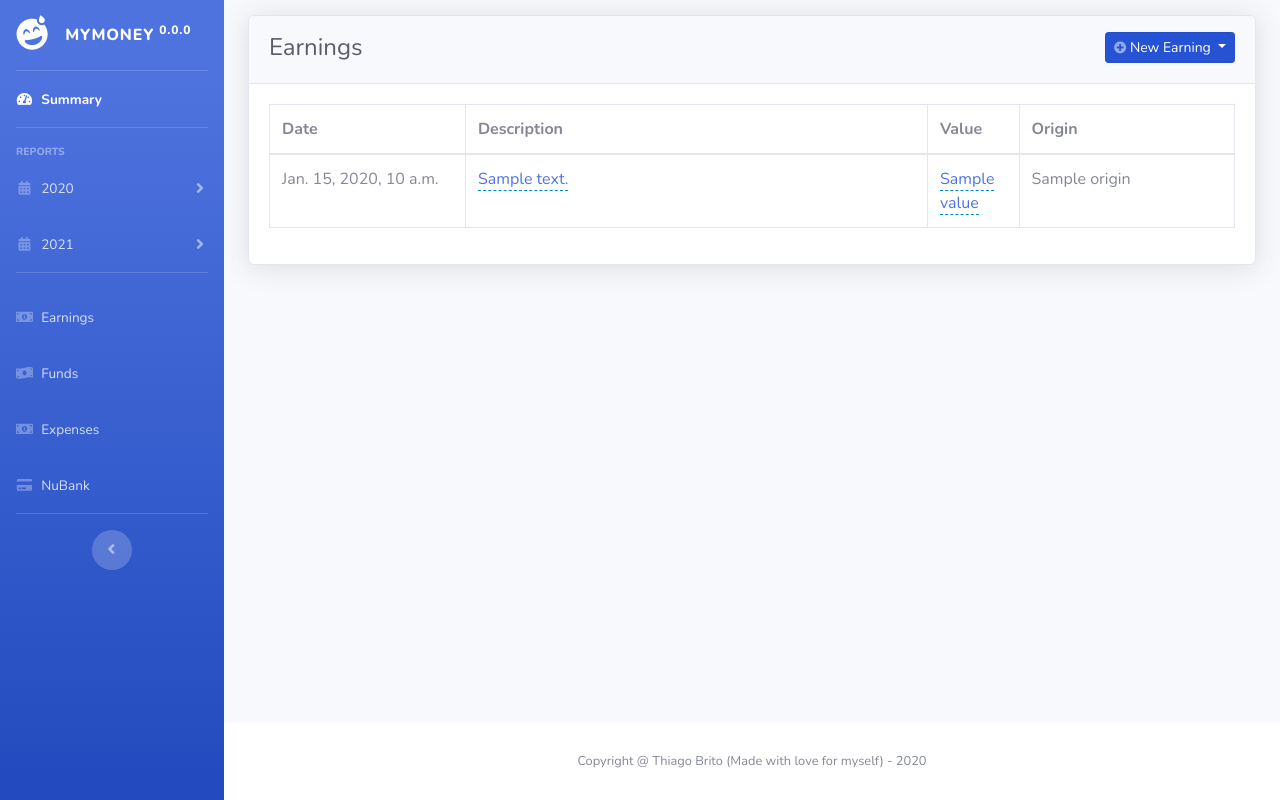
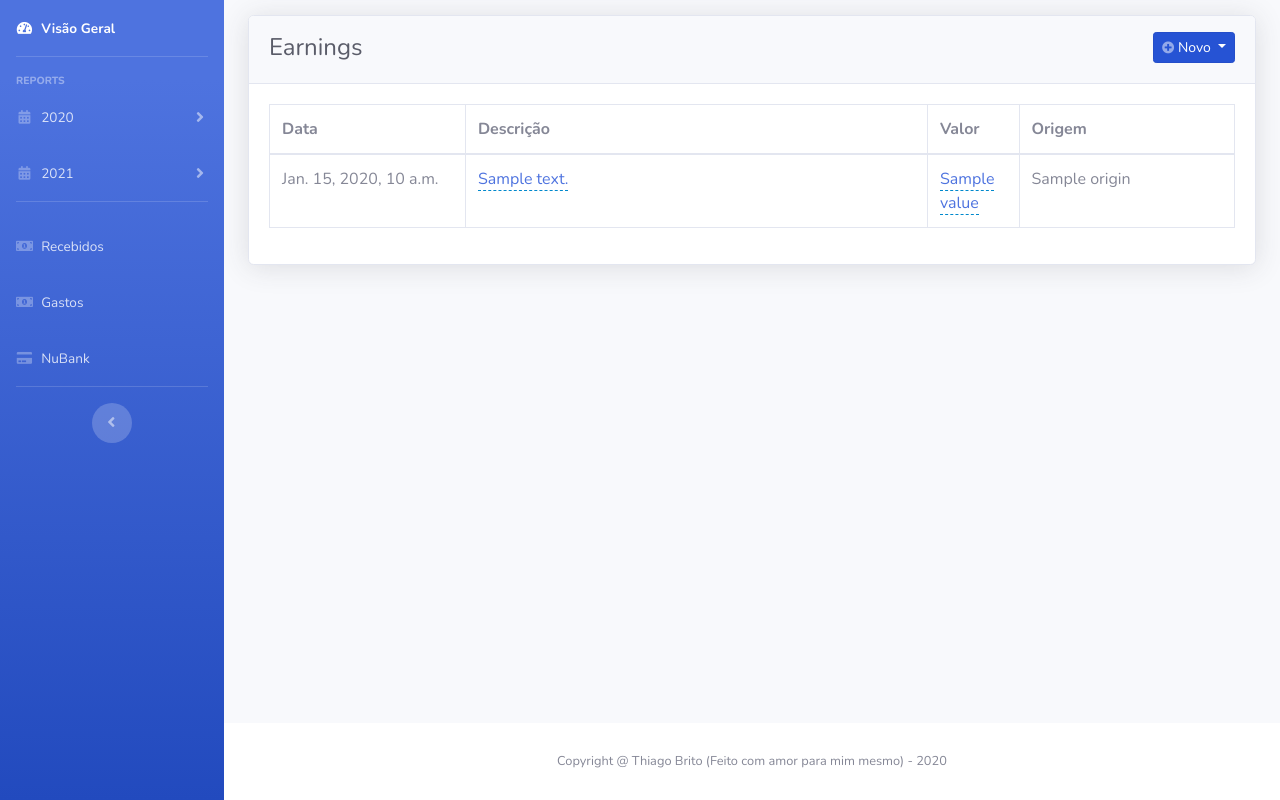
Before and after one commit to thiagobrito/mymoney, a Django app: template mymoney/core/templates/earnings.html in a window 1280 px wide. Run offline with Django 3.2, Linux system fonts and the light colour scheme; a user stored in the database is signed in; tables that the repository leaves empty hold one stand-in row (values such as "Sample post"); the template is opened without the code that fills it: most values are stand-ins (such as "Sample title", 1, 10 or a date in 2020); parts of the project's set-up code (start-up, migrations or seed data) failed here and were passed over; some libraries are stand-ins or nearby versions.

Commit message:
Tradução para portugues do projeto;

```diff
--- a/mymoney/core/templates/base.html
+++ b/mymoney/core/templates/base.html
@@ -37,22 +37,11 @@
     <!-- Sidebar -->
     <ul class="navbar-nav bg-gradient-primary sidebar sidebar-dark accordion" id="accordionSidebar">
 
-        <!-- Sidebar - Brand -->
-        <a class="sidebar-brand d-flex align-items-center justify-content-center" href="{% url 'index' %}">
-            <div class="sidebar-brand-icon rotate-n-15">
-                <i class="fas fa-grin-beam-sweat"></i>
-            </div>
-            <div class="sidebar-brand-text mx-3">MyMoney <sup>0.0.0</sup></div>
-        </a>
-
-        <!-- Divider -->
-        <hr class="sidebar-divider my-0">
-
         <!-- Nav Item - Dashboard -->
         <li class="nav-item active">
             <a class="nav-link" href="{% url 'index' %}">
                 <i class="fas fa-fw fa-tachometer-alt"></i>
-                <span>Summary</span></a>
+                <span>Visão Geral</span></a>
         </li>
 
         <!-- Divider -->
@@ -72,18 +61,18 @@
             </a>
             <div id="collapse2020" class="collapse" aria-labelledby="headingTwo" data-parent="#accordionSidebar">
                 <div class="bg-white py-2 collapse-inner rounded">
-                    <a class="collapse-item" href="{% url 'summary' month=1 year=2020 %}">January</a>
-                    <a class="collapse-item" href="{% url 'summary' month=2 year=2020 %}">Febuary</a>
-                    <a class="collapse-item" href="{% url 'summary' month=3 year=2020 %}">March</a>
-                    <a class="collapse-item" href="{% url 'summary' month=4 year=2020 %}">April</a>
-                    <a class="collapse-item" href="{% url 'summary' month=5 year=2020 %}">May</a>
-                    <a class="collapse-item" href="{% url 'summary' month=6 year=2020 %}">June</a>
-                    <a class="collapse-item" href="{% url 'summary' month=7 year=2020 %}">July</a>
-                    <a class="collapse-item" href="{% url 'summary' month=8 year=2020 %}">August</a>
-                    <a class="collapse-item" href="{% url 'summary' month=9 year=2020 %}">September</a>
-                    <a class="collapse-item" href="{% url 'summary' month=10 year=2020 %}">October</a>
-                    <a class="collapse-item" href="{% url 'summary' month=11 year=2020 %}">November</a>
-                    <a class="collapse-item" href="{% url 'summary' month=12 year=2020 %}">December</a>
+                    <a class="collapse-item" href="{% url 'summary' month=1 year=2020 %}">Janeiro</a>
+                    <a class="collapse-item" href="{% url 'summary' month=2 year=2020 %}">Fevereiro</a>
+                    <a class="collapse-item" href="{% url 'summary' month=3 year=2020 %}">Março</a>
+                    <a class="collapse-item" href="{% url 'summary' month=4 year=2020 %}">Abril</a>
+                    <a class="collapse-item" href="{% url 'summary' month=5 year=2020 %}">Maio</a>
+                    <a class="collapse-item" href="{% url 'summary' month=6 year=2020 %}">Junho</a>
+                    <a class="collapse-item" href="{% url 'summary' month=7 year=2020 %}">Julho</a>
+                    <a class="collapse-item" href="{% url 'summary' month=8 year=2020 %}">Agosto</a>
+                    <a class="collapse-item" href="{% url 'summary' month=9 year=2020 %}">Setembro</a>
+                    <a class="collapse-item" href="{% url 'summary' month=10 year=2020 %}">Outubro</a>
+                    <a class="collapse-item" href="{% url 'summary' month=11 year=2020 %}">Novembro</a>
+                    <a class="collapse-item" href="{% url 'summary' month=12 year=2020 %}">Dezembro</a>
                 </div>
             </div>
         </li>
@@ -97,18 +86,18 @@
             </a>
             <div id="collapse2021" class="collapse" aria-labelledby="headingTwo" data-parent="#accordionSidebar">
                 <div class="bg-white py-2 collapse-inner rounded">
-                    <a class="collapse-item" href="{% url 'summary' month=1 year=2021 %}">January</a>
-                    <a class="collapse-item" href="{% url 'summary' month=2 year=2021 %}">Febuary</a>
-                    <a class="collapse-item" href="{% url 'summary' month=3 year=2021 %}">March</a>
-                    <a class="collapse-item" href="{% url 'summary' month=4 year=2021 %}">April</a>
-                    <a class="collapse-item" href="{% url 'summary' month=5 year=2021 %}">May</a>
-                    <a class="collapse-item" href="{% url 'summary' month=6 year=2021 %}">June</a>
-                    <a class="collapse-item" href="{% url 'summary' month=7 year=2021 %}">July</a>
-                    <a class="collapse-item" href="{% url 'summary' month=8 year=2021 %}">August</a>
-                    <a class="collapse-item" href="{% url 'summary' month=9 year=2021 %}">September</a>
-                    <a class="collapse-item" href="{% url 'summary' month=10 year=2021 %}">October</a>
-                    <a class="collapse-item" href="{% url 'summary' month=11 year=2021 %}">November</a>
-                    <a class="collapse-item" href="{% url 'summary' month=12 year=2021 %}">December</a>
+                    <a class="collapse-item" href="{% url 'summary' month=1 year=2021 %}">Janeiro</a>
+                    <a class="collapse-item" href="{% url 'summary' month=2 year=2021 %}">Fevereiro</a>
+                    <a class="collapse-item" href="{% url 'summary' month=3 year=2021 %}">Março</a>
+                    <a class="collapse-item" href="{% url 'summary' month=4 year=2021 %}">Abril</a>
+                    <a class="collapse-item" href="{% url 'summary' month=5 year=2021 %}">Maio</a>
+                    <a class="collapse-item" href="{% url 'summary' month=6 year=2021 %}">Junho</a>
+                    <a class="collapse-item" href="{% url 'summary' month=7 year=2021 %}">Julho</a>
+                    <a class="collapse-item" href="{% url 'summary' month=8 year=2021 %}">Agosto</a>
+                    <a class="collapse-item" href="{% url 'summary' month=9 year=2021 %}">Setembro</a>
+                    <a class="collapse-item" href="{% url 'summary' month=10 year=2021 %}">Outubro</a>
+                    <a class="collapse-item" href="{% url 'summary' month=11 year=2021 %}">Novembro</a>
+                    <a class="collapse-item" href="{% url 'summary' month=12 year=2021 %}">Dezembro</a>
                 </div>
             </div>
         </li>
@@ -120,21 +109,14 @@
         <li class="nav-item">
             <a class="nav-link" href="{% url 'earnings' %}">
                 <i class="fas fa-fw fa-money-bill-alt"></i>
-                <span>Earnings</span></a>
-        </li>
-
-        <!-- Nav Item - Fund -->
-        <li class="nav-item">
-            <a class="nav-link" href="{% url 'funds' %}">
-                <i class="fas fa-fw fa-money-bill-wave"></i>
-                <span>Funds</span></a>
+                <span>Recebidos</span></a>
         </li>
 
         <!-- Nav Item - Expenses -->
         <li class="nav-item">
             <a class="nav-link" href="{% url 'expenses' %}">
                 <i class="fas fa-fw fa-money-bill-alt"></i>
-                <span>Expenses</span></a>
+                <span>Gastos</span></a>
         </li>
 
         <!-- Nav Item - NuBank -->
@@ -173,7 +155,7 @@
         <footer class="sticky-footer bg-white">
             <div class="container my-auto">
                 <div class="copyright text-center my-auto">
-                    <span>Copyright @ Thiago Brito (Made with love for myself) - 2020</span>
+                    <span>Copyright @ Thiago Brito (Feito com amor para mim mesmo) - 2020</span>
                 </div>
             </div>
         </footer>
@@ -203,8 +185,8 @@
             </div>
             <div class="modal-body">Select "Logout" below if you are ready to end your current session.</div>
             <div class="modal-footer">
-                <button class="btn btn-secondary" type="button" data-dismiss="modal">Cancel</button>
-                <a class="btn btn-primary" href="registration/login.html">Logout</a>
+                <button class="btn btn-secondary" type="button" data-dismiss="modal">Cancelar</button>
+                <a class="btn btn-primary" href="registration/login.html">Desconectar</a>
             </div>
         </div>
     </div>
--- a/mymoney/core/templates/earnings_table.html
+++ b/mymoney/core/templates/earnings_table.html
@@ -8,7 +8,7 @@
                 <a href="#" role="button" id="dropdownMenuLink" data-toggle="dropdown" aria-haspopup="true"
                    aria-expanded="false"
                    class="btn btn-primary dropdown-toggle d-none d-sm-inline-block btn btn-sm btn-primary">
-                    <i class="fas fa-plus-circle fa-sm text-white-50"></i> New Earning
+                    <i class="fas fa-plus-circle fa-sm text-white-50"></i> Novo
                 </a>
 
                 <div class="dropdown-menu">
@@ -16,17 +16,17 @@
                           method="POST" id="new_earning_form">
                         {% csrf_token %}
                         <div class="form-group">
-                            <label for="DropDownExpenseDate">Date</label>
+                            <label for="DropDownExpenseDate">Data</label>
                             <input type="date" class="form-control" id="DropDownExpenseDate"
                                    name="date" placeholder="expense_date">
                         </div>
                         <div class="form-group">
-                            <label for="expense_description">Description</label>
+                            <label for="expense_description">Descrição</label>
                             <input type="text" class="form-control" id="earning_description"
                                    name="description" placeholder="Description...">
                         </div>
                         <div class="form-group">
-                            <label for="expense_value">Value</label>
+                            <label for="expense_value">Valor</label>
                             <input type="number" class="form-control" id="earning_value"
                                    name="value" placeholder="R$ 0,00" step="any">
                         </div>
@@ -35,7 +35,7 @@
                             <input type="text" class="form-control" id="earning_origin"
                                    name="origin" placeholder="Salario" step="any">
                         </div>
-                        <button type="submit" class="btn btn-primary">Save</button>
+                        <button type="submit" class="btn btn-primary">Salvar</button>
                     </form>
                 </div>
             </div>
@@ -55,23 +55,23 @@
                                     colspan="1" aria-sort="ascending"
                                     aria-label="Name: activate to sort column descending" style="width: 170px;">
 
-                                    Date
+                                    Data
                                 </th>
                                 <th class="sorting" tabindex="0" aria-controls="dataTable" rowspan="1" colspan="1"
                                     aria-label="Position: activate to sort column ascending" style="width: 401px;">
 
-                                    Description
+                                    Descrição
                                 </th>
                                 <th class="sorting" tabindex="0" aria-controls="dataTable" rowspan="1" colspan="1"
                                     aria-label="Office: activate to sort column ascending" style="width: 50px;">
 
-                                    Value
+                                    Valor
                                 </th>
                                 <th class="sorting" tabindex="0" aria-controls="dataTable" rowspan="1" colspan="1"
                                     aria-label="Start date: activate to sort column ascending"
                                     style="width: 187px;">
 
-                                    Origin
+                                    Origem
                                 </th>
                             </tr>
                             </thead>
--- a/mymoney/core/views/summary.py
+++ b/mymoney/core/views/summary.py
@@ -29,7 +29,7 @@ def view(request, month=None, year=datetime.now().year):
         credit_card_daily_estimate = good_daily_estimate(credit_card, charged_sum)
         credit_card_month_daily_expenses = month_daily_estimate(credit_card, charged_sum)
         credit_card_daily_expenses_green = credit_card_month_daily_expenses <= credit_card_daily_estimate
-        pie_chart_title = 'Credit Card Categories'
+        pie_chart_title = 'Categorias dos Gastos de Cartão de Crédito'
         pending_recurrences = has_pending_recurrences(month, year)
 
         months = ['', 'January', 'Febuary', 'March', 'April', 'May', 'June', 'July', 'August', 'September', 'October',
@@ -51,7 +51,7 @@ def view(request, month=None, year=datetime.now().year):
 
     main_chart_title = 'Earnings/Expenses Overview'
     if month:
-        main_chart_title = 'Credit Card Burndown Chart'
+        main_chart_title = 'Grafico Burndown (Cartão de Crédito)'
 
     return render(request, 'index.html',
                   context={
```
Also changed, not shown: mymoney/core/templates/creditcard_table.html (+5 -5 lines), mymoney/core/templates/expenses_table.html (+13 -13 lines), mymoney/core/templates/funds.html (+5 -5 lines), mymoney/core/templates/index.html (+9 -39 lines), mymoney/core/static/imgs/logo-nbg.png (added).
